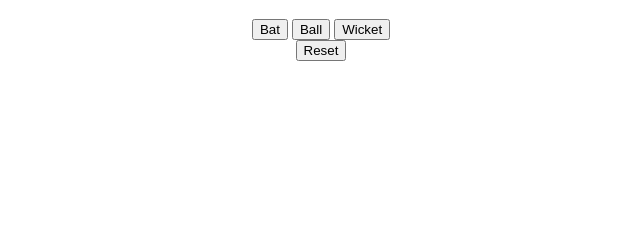
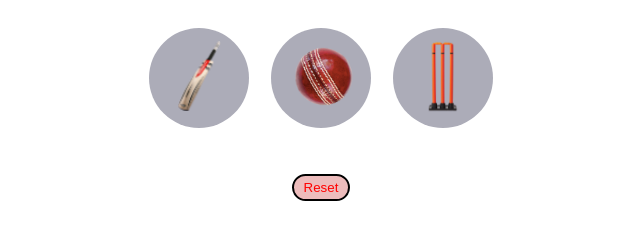
Before and after one commit to adithya-naik/Cricket-Game, a plain HTML site: page cricket.html in a window 1280 px wide. Shown: the part 61-300 px from the top of the page, without its empty margins (319-959 px from the left). Drawn offline with Linux system fonts and the light colour scheme.

Commit message:
removed alert and shown in innnerText  and  added images

```diff
--- a/cricket.css
+++ b/cricket.css
@@ -1,5 +1,6 @@
 body{
     text-align: center;
+    user-select: none;
 }
 
 .text{
@@ -8,3 +9,32 @@ body{
     background-color: red;
     color: white;
 }
+.images{
+    height: 75px;
+    padding: 10px;
+}
+.button{
+    width: 100px;
+    height: 100px;
+    margin: 9px;
+    border: none;
+    background-color: #acacb8;
+    border-radius: 50px;
+    cursor :pointer;
+}
+.button:hover{
+    background-color: rgb(105, 97, 97);
+    transition: all 0.5s ease-in-out 0s;
+}
+.Reset{
+    cursor :pointer;
+    border: 2px solid black;
+    border-radius: 20px;
+    padding: 4px 10px;
+    color: red;
+    background-color: rgb(237, 188, 188);
+}
+.Reset:hover{
+    background-color: rgb(255, 255, 255);
+    transition: all 0.5s ease-in-out 0s;
+}
--- a/cricket.html
+++ b/cricket.html
@@ -11,47 +11,50 @@
 <body>
     <h1>Bat-Ball-Wicket Game</h1>
 
-
-    <button onclick="
+    <button class="button" onclick="
     let comChoice =  generateComChoice();
     result= getResult('Bat',comChoice);
     showResult('Bat',comChoice,result);
-    ">Bat</button>
+    ">    <img class="images" src="images/bat.png" alt="Bat Image" title="Bat"></button>
 
 
 
-    <button onclick="
+    <button class="button"  onclick="
     comChoice =  generateComChoice();
     result= getResult('Ball',comChoice);
     showResult('Ball',comChoice,result);
-    ">Ball</button>
+    ">    <img class="images" src="images/ball.png" alt="Ball Image" title="Ball"></button>
 
 
 
-    <button onclick="
+    <button class="button" onclick="
     comChoice =  generateComChoice();
     result= getResult('Wicket',comChoice);
     showResult('Wicket',comChoice,result);
-    ">Wicket</button>
+    ">    <img class="images" src="images/stump.png" alt="Wicket Image" title="Wicket"></button>
+
+
+    <h3 id="user"></h3>
+    <h3 id="comp"></h3>
+    <h3 id="result"></h3>
+    <h3 id="score"></h3>
 
     <br>
-
-    <button onclick="localStorage.clear()
+    <button class="Reset" onclick="localStorage.clear()
         score = {
             win:0,
             lost:0,
             tie:0,
         }
-    ">Reset</button>
-
-
-    <!-- <div class="text"></div> -->
+        document.querySelector('#user').innerText = '';
+        document.querySelector('#comp').innerText = '';
+        document.querySelector('#result').innerText = '';
+        document.querySelector('#score').innerText = 'Play Again !!';
+    " >Reset</button>
 
 
     <script src="cricket.js"></script>
 
-
-
 </body>
 
 </html>
--- a/cricket.js
+++ b/cricket.js
@@ -5,11 +5,6 @@ function generateComChoice() {
     else if (randomNumber > 1 && randomNumber <= 2) return "Ball";
     else return "Wicket";
   }
-
-
-
-
-
 
 function getResult(userChoice, computerChoice) {
   if (userChoice === computerChoice) {
@@ -30,21 +25,14 @@ function getResult(userChoice, computerChoice) {
   }
 }
 
-
-
-
-
 function showResult(uchoice, cchoice, res) {
     localStorage.setItem("Score", JSON.stringify(score));
-    alert(
-        `You Chose ${uchoice}.\nComputer Chose ${cchoice}.\n${res} \n${localScore()}`
-    );
-  }
 
-
-
-
-
+    document.querySelector('#user').innerText = `You Chose ${uchoice}`;
+    document.querySelector('#comp').innerText = `Computer Chose ${cchoice}`;
+    document.querySelector('#result').innerText = res;
+    document.querySelector('#score').innerText =localScore();
+}
 
 let gotScore = JSON.parse(localStorage.getItem('Score'))
 let score;
@@ -63,31 +51,3 @@ function localScore(){
   let localScore = JSON.parse(localStorage.getItem('Score'))
     return `Won: ${localScore.win},Lost : ${localScore.lost},Tie : ${localScore.tie}`
 }
-
-
-// let text = document.querySelector(".text");
-// let semi_final = localStorage.getItem("Score");
-// let final = JSON.parse("Score");
-// text.set;
-
-// let strScore = localStorage.getItem("Score");
-// let score;
-// resetScore();
-
-
-
-
-
-
-// function resetScore(strScore) {
-//   score = strScore
-//     ? JSON.parse(strScore)
-//     : {
-//         win: 0,
-//         lost: 0,
-//         tie: 0,
-//       };
-//   score.showScore = function () {
-//     return `\nWon: ${score.win}\nLost: ${score.lost}\nTie: ${score.tie}`;
-//   };
-// }
```
Also changed, not shown: images/ball.png (added), images/bat.png (added), images/stump.png (added).
